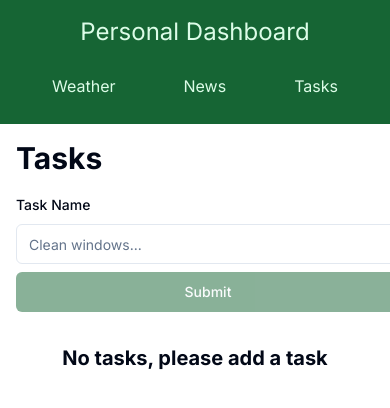
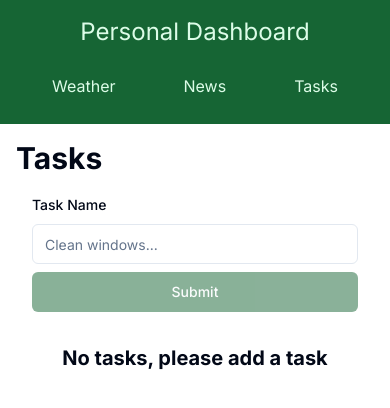
Before and after one commit to scoot556/entropy-dashboard-app, a Next.js app: page /tasks in a window 390 px wide. Shown: the top 408 px of the page. Built offline with nearby package versions, Linux system fonts and the light colour scheme.

Commit message:
fixed up responsiveness on smaller iphones

```diff
--- a/app/(main)/(pages)/tasks/page.tsx
+++ b/app/(main)/(pages)/tasks/page.tsx
@@ -73,7 +73,7 @@ const TasksPage = () => {
         <div className="flex-1">
             <h1 className="text-3xl font-bold">Tasks</h1>
             <Form {...form}>
-                <form  onSubmit={form.handleSubmit(onSubmit)} className="space-y-2 py-4 w-96 flex flex-col mx-auto">
+                <form  onSubmit={form.handleSubmit(onSubmit)} className="space-y-2 py-4 px-4 w-full md:w-96 flex flex-col mx-auto">
                     <FormField
                         control={form.control}
                         name="taskName"
--- a/app/(main)/(pages)/weather/page.tsx
+++ b/app/(main)/(pages)/weather/page.tsx
@@ -57,10 +57,10 @@ const WeatherPage = () => {
     }
 
     return (
-        <div className="w-full flex-1 justify-center items-center">
+        <div className="flex-1">
             <h1 className="text-3xl font-bold">Weather</h1>
             <Form {...form}>
-                <form  onSubmit={form.handleSubmit(onSubmit)} className="space-y-2 py-4 w-96 flex flex-col mx-auto">
+                <form  onSubmit={form.handleSubmit(onSubmit)} className="space-y-2 py-4 px-4 w-full md:w-96 flex flex-col mx-auto">
                     <FormField
                         control={form.control}
                         name="location"
@@ -79,13 +79,13 @@ const WeatherPage = () => {
                 </form>
             </Form>
            {weather && weather.length > 1 && (
-            <div className="grid gap-4 justify-center mx-auto md:grid-cols-2 lg:grid-cols-3 sm:grid-cols-2 grid-cols-1">
+            <div className="grid gap-4 justify-center md:grid-cols-2 lg:grid-cols-3 sm:grid-cols-2 grid-cols-1">
                 {weather.map((weather: any, index: any) => (
                     <WeatherCard weather={weather} setLocation={setLocation} key={index} />
                 ))}
             </div>
            )}
-           <div className="w-96 mx-auto">
+           <div className="md:w-96 mx-auto">
             {weather && weather?.name !== undefined && (
                     <SingleWeatherCard weather={weather} />
                 )}
--- a/app/(main)/layout.tsx
+++ b/app/(main)/layout.tsx
@@ -2,7 +2,7 @@ import { Navigation } from "@/components/navigation/navigation";
 
 const MainLayout = async({ children }: {children: React.ReactNode;}) => {
     return (
-        <div className="h-full">
+        <div className="min-h-screen min-w-fit">
             <Navigation />
             <main className="md:pl-64 h-full">
                 {children}
```
